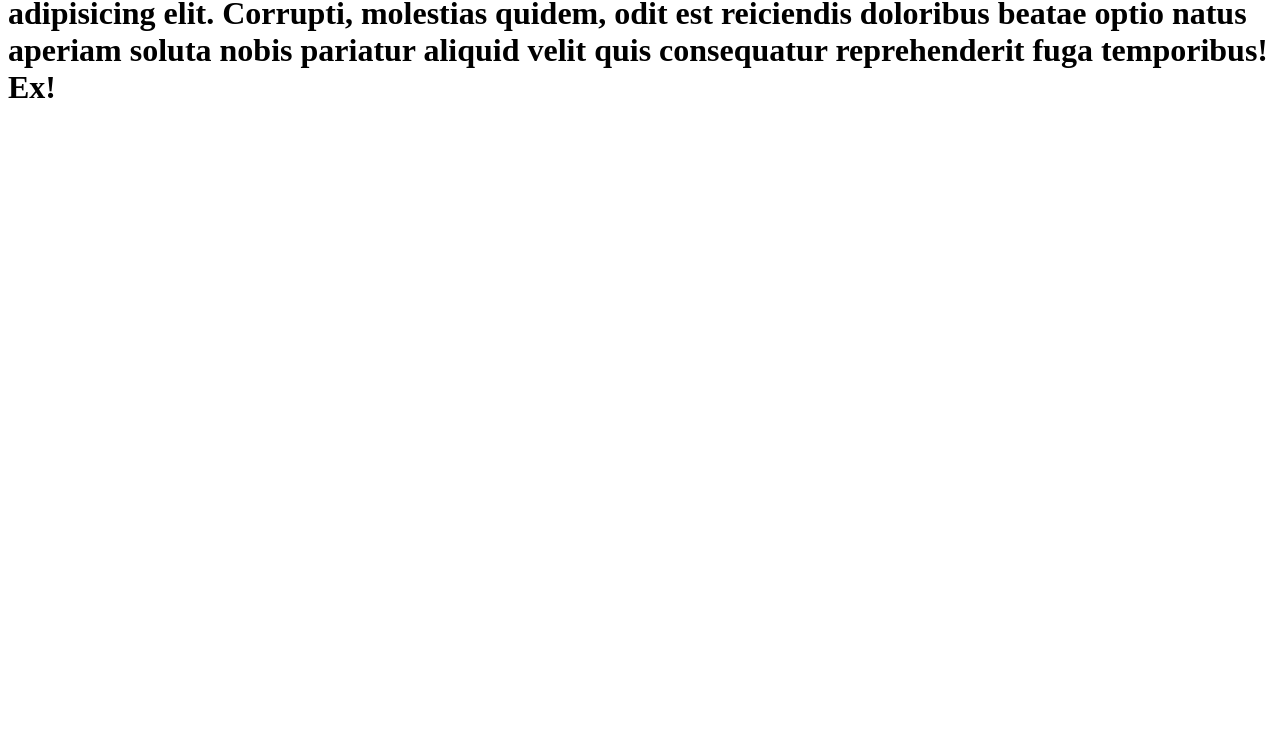
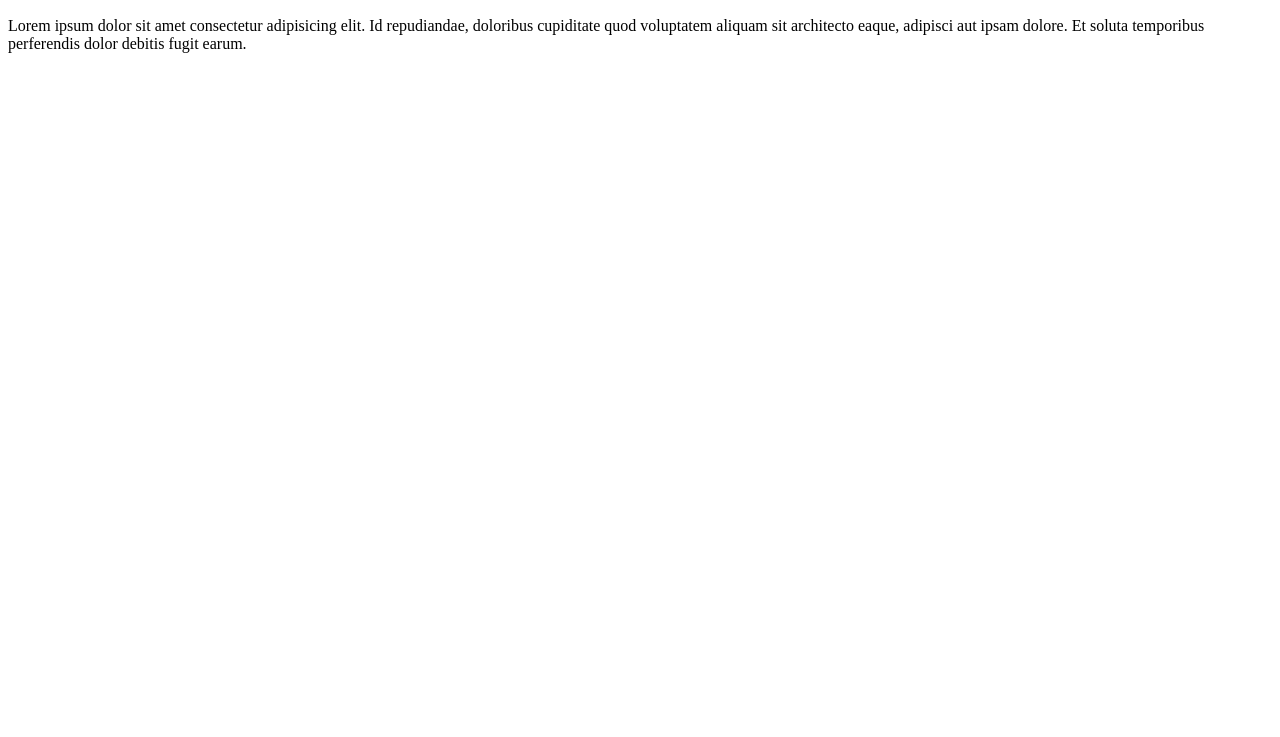
Before and after one commit to mmo123rpg/Favicon, a plain HTML site: page index.html in a window 1280 px wide. Shown: the part 63-800 px from the top of the page. Drawn offline with Linux system fonts and the light colour scheme.

Commit message:
Add something new.

```diff
--- a/index.html
+++ b/index.html
@@ -18,5 +18,7 @@
 
   </head>
   <body>
-     <h1>This is my test on github on 2nd commit. Lorem ipsum dolor sit amet consectetur, adipisicing elit. Corrupti, molestias quidem, odit est reiciendis doloribus beatae optio natus aperiam soluta nobis pariatur aliquid velit quis consequatur reprehenderit fuga temporibus! Ex!</h1>
+     <h1>This is my test on github</h1>
+     <p>Lorem ipsum dolor sit amet consectetur adipisicing elit. Id repudiandae, doloribus cupiditate quod voluptatem aliquam sit architecto eaque, adipisci aut ipsam dolore. Et soluta temporibus perferendis dolor debitis fugit earum.</p>
+  </body>
 </html>
```
